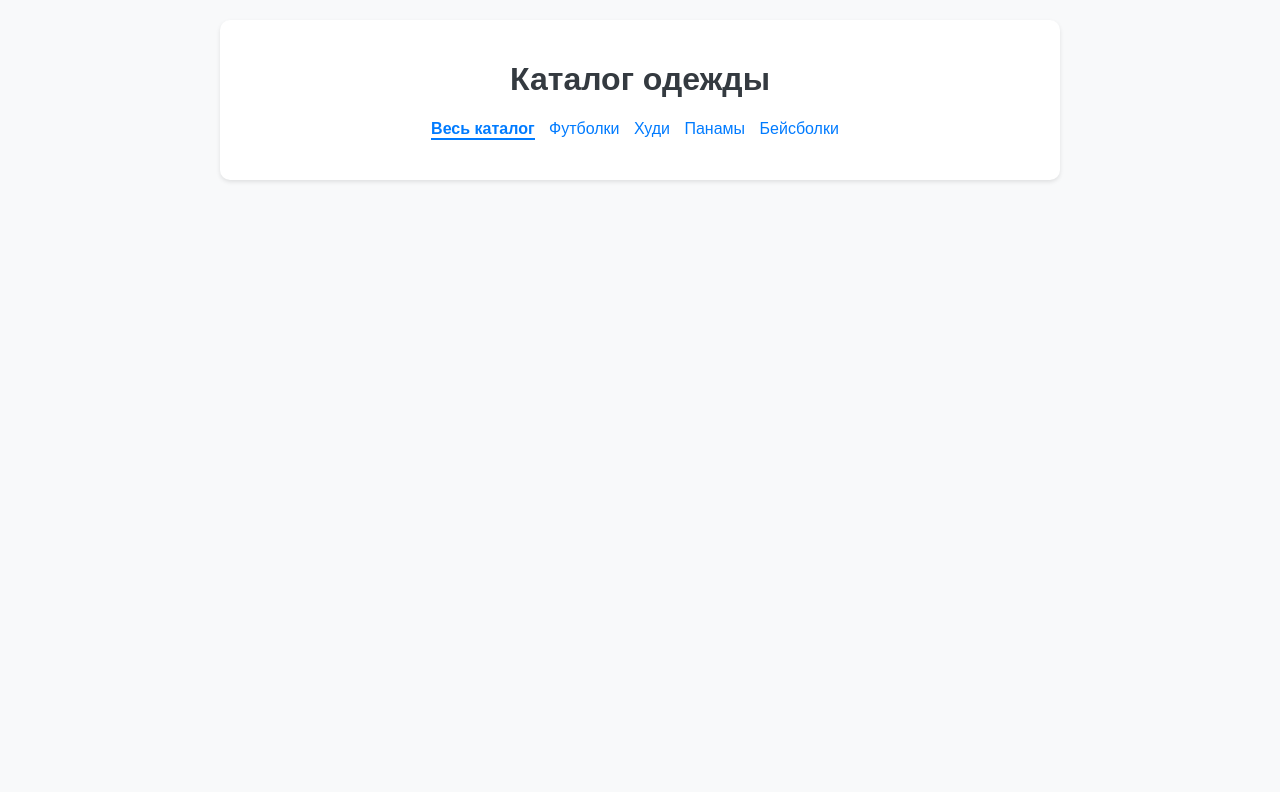
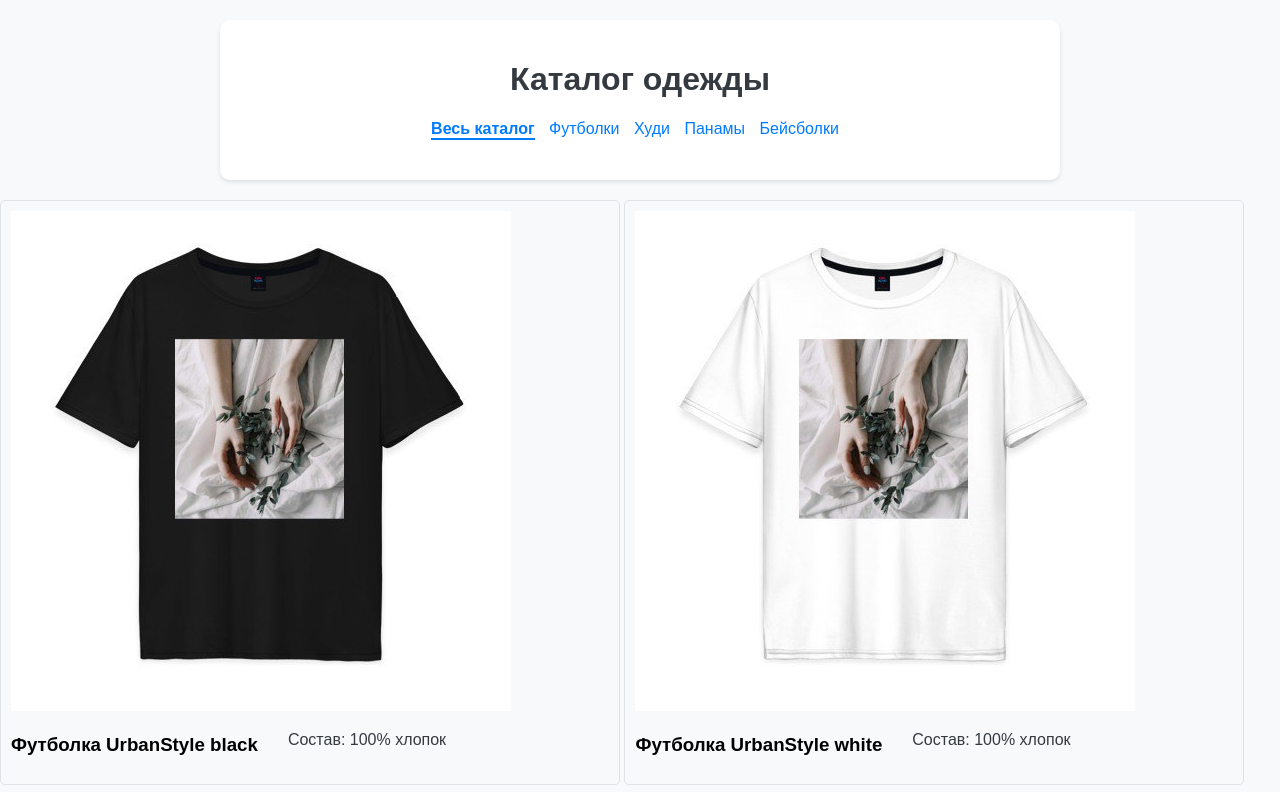
Before and after one commit to ilyushk/shop_mbradly, a plain HTML site: page catalog.html in a window 1280 px wide. Both pictures are taken after a click on the element "Весь каталог". Shown: the top 792 px of the page. Drawn offline with Linux system fonts and the light colour scheme.

Commit message:
Update catalog.html

```diff
--- a/catalog.html
+++ b/catalog.html
@@ -108,6 +108,35 @@
     </div>
 
     <script>
+document.addEventListener("DOMContentLoaded", function() {
+            const categories = document.querySelectorAll('.category');
+
+            categories.forEach(category => {
+                category.addEventListener('click', () => {
+                    const selectedCategory = category.dataset.category;
+
+                    categories.forEach(cat => cat.classList.remove('active'));
+                    category.classList.add('active');
+
+                    filterItems(selectedCategory);
+                });
+            });
+
+            function filterItems(category) {
+                const items = document.querySelectorAll('.item');
+                items.forEach(item => {
+                    const itemCategory = item.dataset.category;
+                    if (category === 'all' || itemCategory === category) {
+                        item.style.display = 'inline-block';
+                    } else {
+                        item.style.display = 'none';
+                    }
+                });
+            }
+        });
+
+
+
         document.addEventListener("DOMContentLoaded", function() {
           // Получаем значение параметра запроса category из URL
           const urlParams = new URLSearchParams(window.location.search);
```
